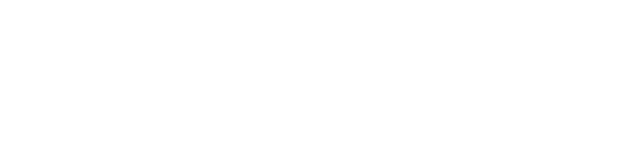
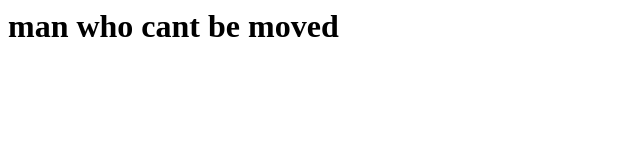
Before and after one commit to merakians/site, a plain HTML site: page index.html in a window 1280 px wide. Shown: the whole page, without its empty margins (0-640 px from the left). Drawn offline with Linux system fonts and the light colour scheme.

Commit message:
Update index.html

```diff
--- a/index.html
+++ b/index.html
@@ -1 +1,2 @@
 <!-- Soon -->
+<h1> man who cant be moved </h1>
```
